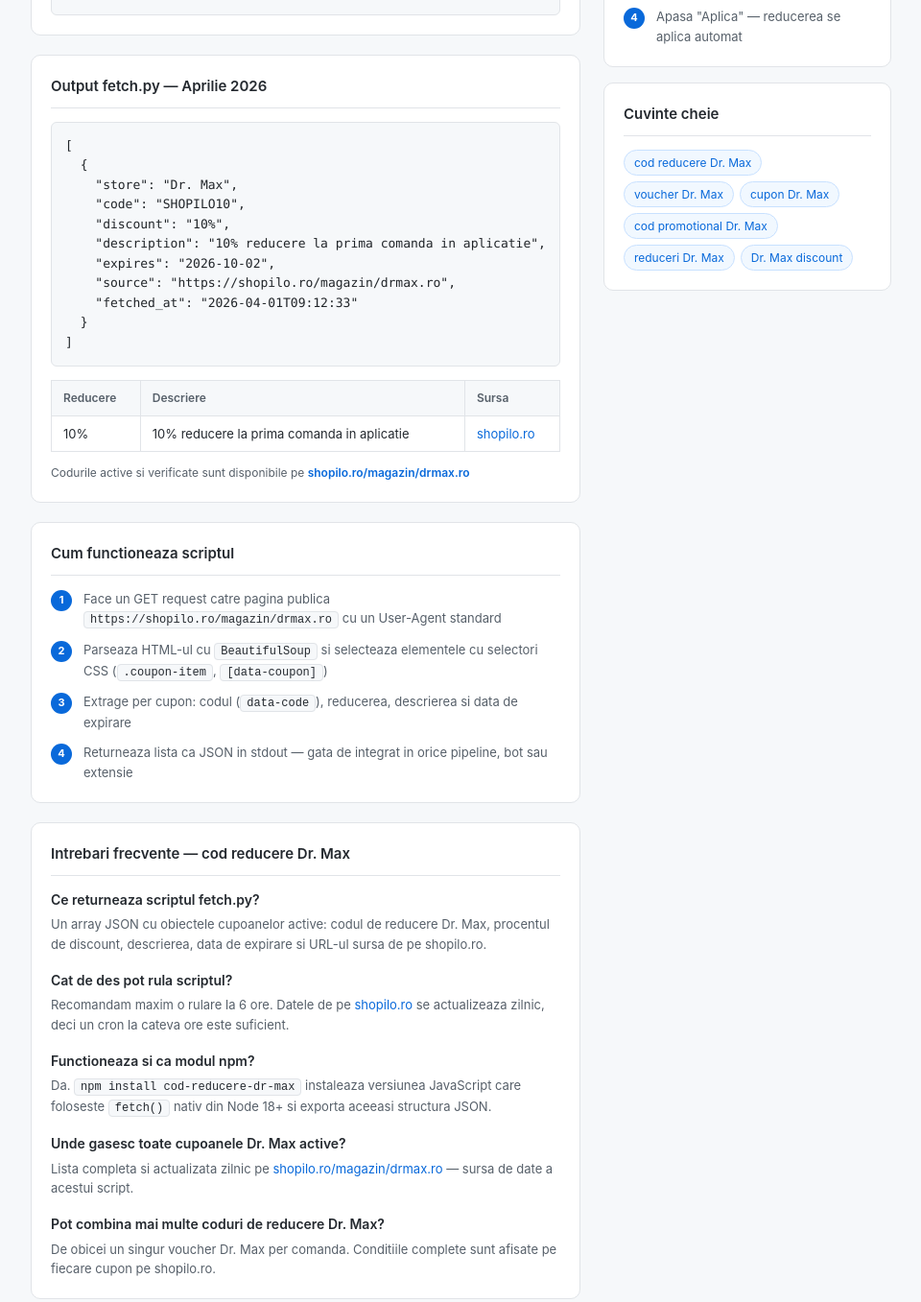
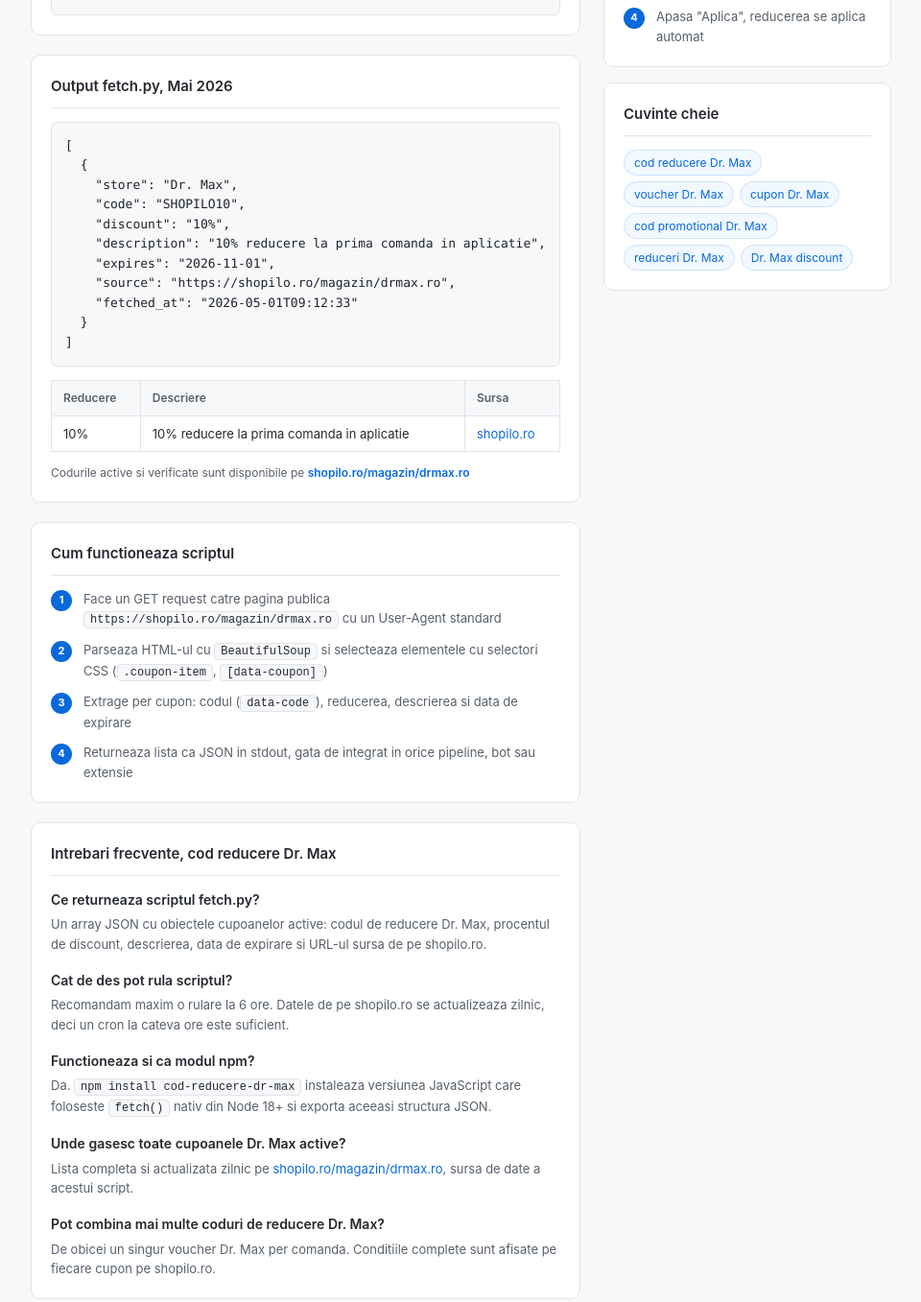
Before and after one commit to shopilo-ro/cod-reducere-dr-max, a website: page index.html in a window 1280 px wide. Shown: the part 828-2185 px from the top of the page at 96% size, without its empty margins (202-1162 px from the left). Drawn offline with Linux system fonts and the light colour scheme.

Commit message:
Update Mai 2026

```diff
--- a/index.html
+++ b/index.html
@@ -3,11 +3,11 @@
 <head>
   <meta charset="UTF-8">
   <meta name="viewport" content="width=device-width, initial-scale=1.0">
-  <title>Cod reducere Dr. Max — Aprilie 2026 | shopilo.ro</title>
+  <title>Cod reducere Dr. Max, Mai 2026 | shopilo.ro</title>
   <meta name="description" content="Script Python open-source pentru fetch automat de coduri de reducere Dr. Max. Returneaza cupoane Dr. Max active in format JSON de pe shopilo.ro.">
   <meta name="robots" content="index, follow">
   <meta property="og:type" content="website">
-  <meta property="og:title" content="Cod reducere Dr. Max — Aprilie 2026 | shopilo.ro">
+  <meta property="og:title" content="Cod reducere Dr. Max, Mai 2026 | shopilo.ro">
   <meta property="og:description" content="Script Python open-source pentru fetch automat de coduri de reducere Dr. Max de pe shopilo.ro.">
   <meta property="og:url" content="https://shopilo-ro.github.io/cod-reducere-dr-max/">
   <script type="application/ld+json">{
@@ -57,7 +57,7 @@
   ]
 }</script>
   <script type="application/ld+json">{"@context": "https://schema.org", "@type": "BreadcrumbList", "itemListElement": [{"@type": "ListItem", "position": 1, "name": "Shopilo Dev", "item": "https://shopilo-ro.github.io"}, {"@type": "ListItem", "position": 2, "name": "Cod reducere Dr. Max", "item": "https://shopilo-ro.github.io/cod-reducere-dr-max/"}]}</script>
-  <script type="application/ld+json">{"@context": "https://schema.org", "@type": "WebPage", "name": "Cod reducere Dr. Max | shopilo.ro", "description": "Cele mai bune coduri de reducere Dr. Max. Cupoane Dr. Max active, voucher Dr. Max si oferte exclusive pe shopilo.ro.", "url": "https://shopilo-ro.github.io/cod-reducere-dr-max/", "dateModified": "2026-04-01", "isPartOf": {"@type": "WebSite", "name": "Shopilo Dev", "url": "https://shopilo-ro.github.io"}, "about": {"@type": "Thing", "name": "Dr. Max"}}</script>
+  <script type="application/ld+json">{"@context": "https://schema.org", "@type": "WebPage", "name": "Cod reducere Dr. Max | shopilo.ro", "description": "Cele mai bune coduri de reducere Dr. Max. Cupoane Dr. Max active, voucher Dr. Max si oferte exclusive pe shopilo.ro.", "url": "https://shopilo-ro.github.io/cod-reducere-dr-max/", "dateModified": "2026-05-01", "isPartOf": {"@type": "WebSite", "name": "Shopilo Dev", "url": "https://shopilo-ro.github.io"}, "about": {"@type": "Thing", "name": "Dr. Max"}}</script>
   <style>
     *{margin:0;padding:0;box-sizing:border-box}
     body{font-family:-apple-system,BlinkMacSystemFont,'Segoe UI',sans-serif;background:#f6f8fa;color:#212529;line-height:1.6}
@@ -174,16 +174,16 @@
     </div>
 
     <div class="card">
-      <h2>Output fetch.py — Aprilie 2026</h2>
+      <h2>Output fetch.py, Mai 2026</h2>
       <pre><code>[
   {
     "store": "Dr. Max",
     "code": "SHOPILO10",
     "discount": "10%",
     "description": "10% reducere la prima comanda in aplicatie",
-    "expires": "2026-10-02",
+    "expires": "2026-11-01",
     "source": "https://shopilo.ro/magazin/drmax.ro",
-    "fetched_at": "2026-04-01T09:12:33"
+    "fetched_at": "2026-05-01T09:12:33"
   }
 ]</code></pre>
       <table style="margin-top:14px">
@@ -212,19 +212,19 @@
         <div class="step"><span class="step-num">1</span><span>Face un GET request catre pagina publica <span class="inline-code">https://shopilo.ro/magazin/drmax.ro</span> cu un User-Agent standard</span></div>
         <div class="step"><span class="step-num">2</span><span>Parseaza HTML-ul cu <span class="inline-code">BeautifulSoup</span> si selecteaza elementele cu selectori CSS (<span class="inline-code">.coupon-item</span>, <span class="inline-code">[data-coupon]</span>)</span></div>
         <div class="step"><span class="step-num">3</span><span>Extrage per cupon: codul (<span class="inline-code">data-code</span>), reducerea, descrierea si data de expirare</span></div>
-        <div class="step"><span class="step-num">4</span><span>Returneaza lista ca JSON in stdout — gata de integrat in orice pipeline, bot sau extensie</span></div>
+        <div class="step"><span class="step-num">4</span><span>Returneaza lista ca JSON in stdout, gata de integrat in orice pipeline, bot sau extensie</span></div>
       </div>
     </div>
 
     <div class="card">
-      <h2>Intrebari frecvente — cod reducere Dr. Max</h2>
+      <h2>Intrebari frecvente, cod reducere Dr. Max</h2>
       <div class="faq-item">
         <h3>Ce returneaza scriptul fetch.py?</h3>
         <p>Un array JSON cu obiectele cupoanelor active: codul de reducere Dr. Max, procentul de discount, descrierea, data de expirare si URL-ul sursa de pe shopilo.ro.</p>
       </div>
       <div class="faq-item">
         <h3>Cat de des pot rula scriptul?</h3>
-        <p>Recomandam maxim o rulare la 6 ore. Datele de pe <a href="https://shopilo.ro/magazin/drmax.ro">shopilo.ro</a> se actualizeaza zilnic, deci un cron la cateva ore este suficient.</p>
+        <p>Recomandam maxim o rulare la 6 ore. Datele de pe shopilo.ro se actualizeaza zilnic, deci un cron la cateva ore este suficient.</p>
       </div>
       <div class="faq-item">
         <h3>Functioneaza si ca modul npm?</h3>
@@ -232,7 +232,7 @@
       </div>
       <div class="faq-item">
         <h3>Unde gasesc toate cupoanele Dr. Max active?</h3>
-        <p>Lista completa si actualizata zilnic pe <a href="https://shopilo.ro/magazin/drmax.ro">shopilo.ro/magazin/drmax.ro</a> — sursa de date a acestui script.</p>
+        <p>Lista completa si actualizata zilnic pe <a href="https://shopilo.ro/magazin/drmax.ro">shopilo.ro/magazin/drmax.ro</a>, sursa de date a acestui script.</p>
       </div>
       <div class="faq-item">
         <h3>Pot combina mai multe coduri de reducere Dr. Max?</h3>
@@ -255,7 +255,7 @@
         <div class="step"><span class="step-num">1</span><span>Copiaza codul din output-ul scriptului</span></div>
         <div class="step"><span class="step-num">2</span><span>Adauga produsele dorite in cosul Dr. Max</span></div>
         <div class="step"><span class="step-num">3</span><span>La checkout, introdu codul in campul "Voucher" sau "Cod promotional"</span></div>
-        <div class="step"><span class="step-num">4</span><span>Apasa "Aplica" — reducerea se aplica automat</span></div>
+        <div class="step"><span class="step-num">4</span><span>Apasa "Aplica", reducerea se aplica automat</span></div>
       </div>
     </div>
 
@@ -276,7 +276,7 @@
 </div>
 
 <footer>
-  Script open-source. Date de pe <a href="https://shopilo.ro/magazin/drmax.ro">shopilo.ro</a> &mdash;
+  Script open-source. Date de pe <a href="https://shopilo.ro/magazin/drmax.ro">shopilo.ro</a> |
   <a href="https://shopilo-ro.github.io">Toate magazinele</a>
 </footer>
 
```
